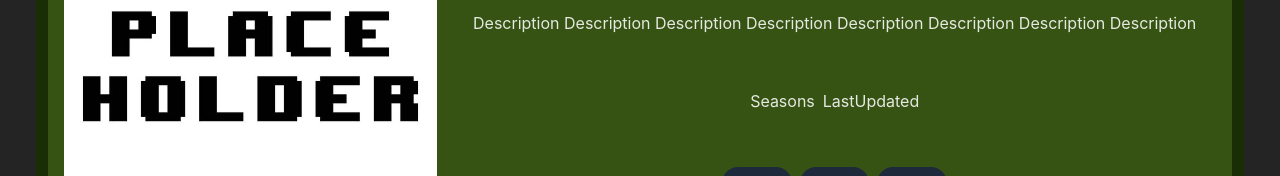
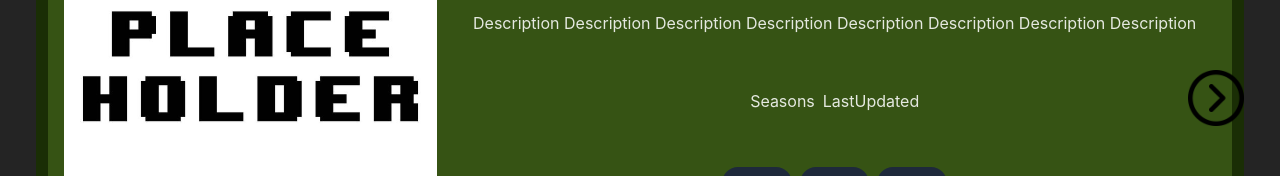
Before and after one commit to DaneVN/CS20240232_FTO2407_GroupB_DanevanNiekerk_DJS11, a React (Vite) app: page / in a window 1280 px wide. Shown: the part 1107-1283 px from the top of the page. Built offline with nearby package versions, Linux system fonts and the light colour scheme.

Commit message:
LoadMore btn added + CSS

```diff
--- a/src/assets/pages/Home.jsx
+++ b/src/assets/pages/Home.jsx
@@ -3,6 +3,7 @@ import React from "react";
 import LastListened from "../components/LastListened";
 import PreviewCard from "../components/PreviewCard";
 import { Link } from "react-router-dom";
+import loadMore from "../images/load-more.png";
 
 export default function Home() {
   return (
@@ -10,13 +11,17 @@ export default function Home() {
       <h2>You were listening to:</h2>
       <LastListened />
       <br />
-      <div id="home-podcast-list" className="bg-lime-950 p-3">
+      <div id="home-podcast-list" className="bg-lime-950 p-3 relative">
         <Link to="show">
           <PreviewCard />
         </Link>
         {/* //have the different cards path to the corresponding show using urlParams */}
         <PreviewCard />
         <PreviewCard />
+        <button className="absolute top-1/2 right-0 hover:animate-bounce">
+          {/* //add a react spring animation instead of hover? */}
+          <img src={loadMore} alt="arrow to the right" className="w-14" />
+        </button>
       </div>
       {/*  //iterate over the list of audio books and add a previewcard for each show*/}
     </>
```
Also changed, not shown: src/assets/images/load-more.png (added).
